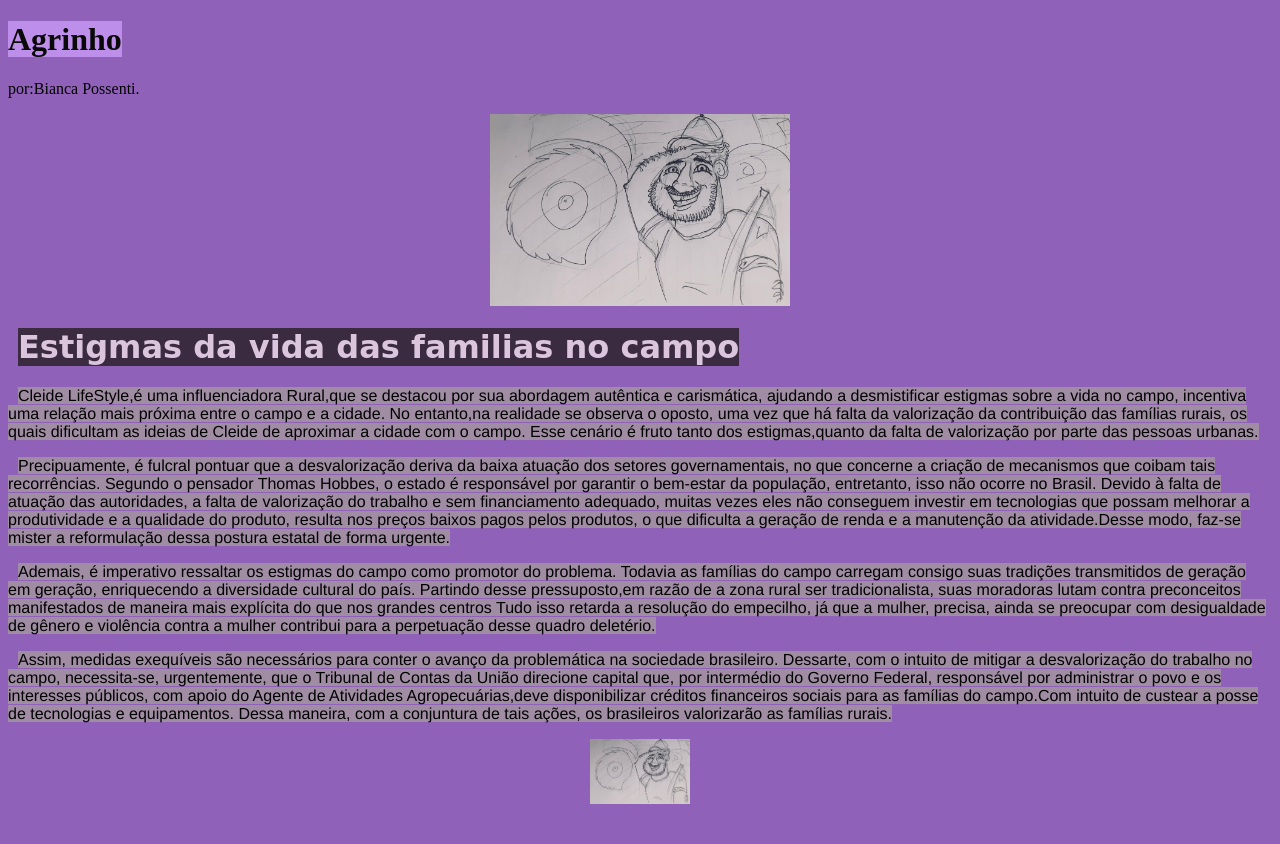
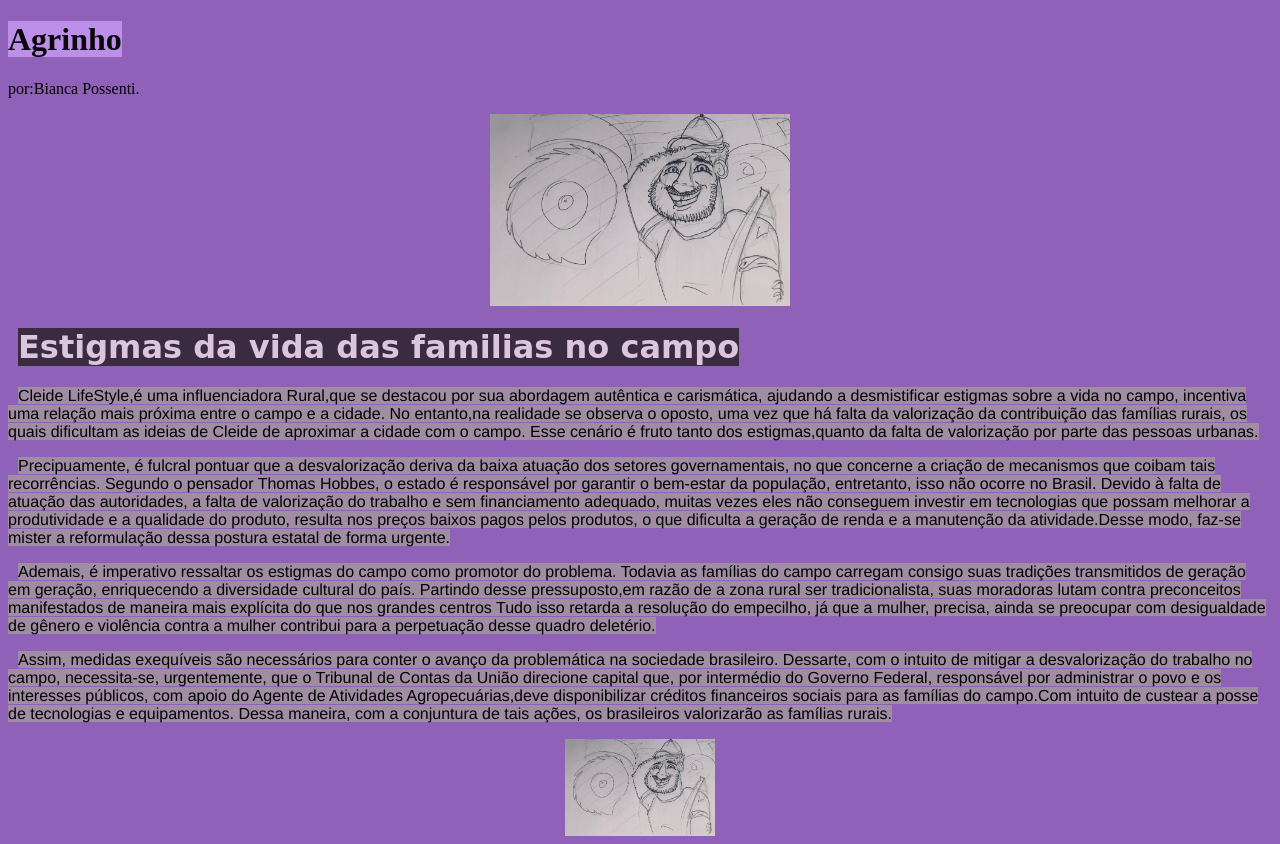
Before and after one commit to bipossenti/ummm, a plain HTML site: page index.html in a window 1280 px wide. Before the commit the page ends 812 px from the top, so only its background shows below. Drawn offline with Linux system fonts and the light colour scheme.

Commit message:
Update index.html

```diff
--- a/index.html
+++ b/index.html
@@ -39,7 +39,7 @@
 
 </div>
 
-     <img src="IMG_2357.jpeg" alt="agrinho" style="display: block; margin: 0 auto;"  width="100px">
+     <img src="IMG_2357.jpeg" alt="agrinho" style="display: block; margin: 0 auto;"  width="150px">
 
 
 </body>
```
